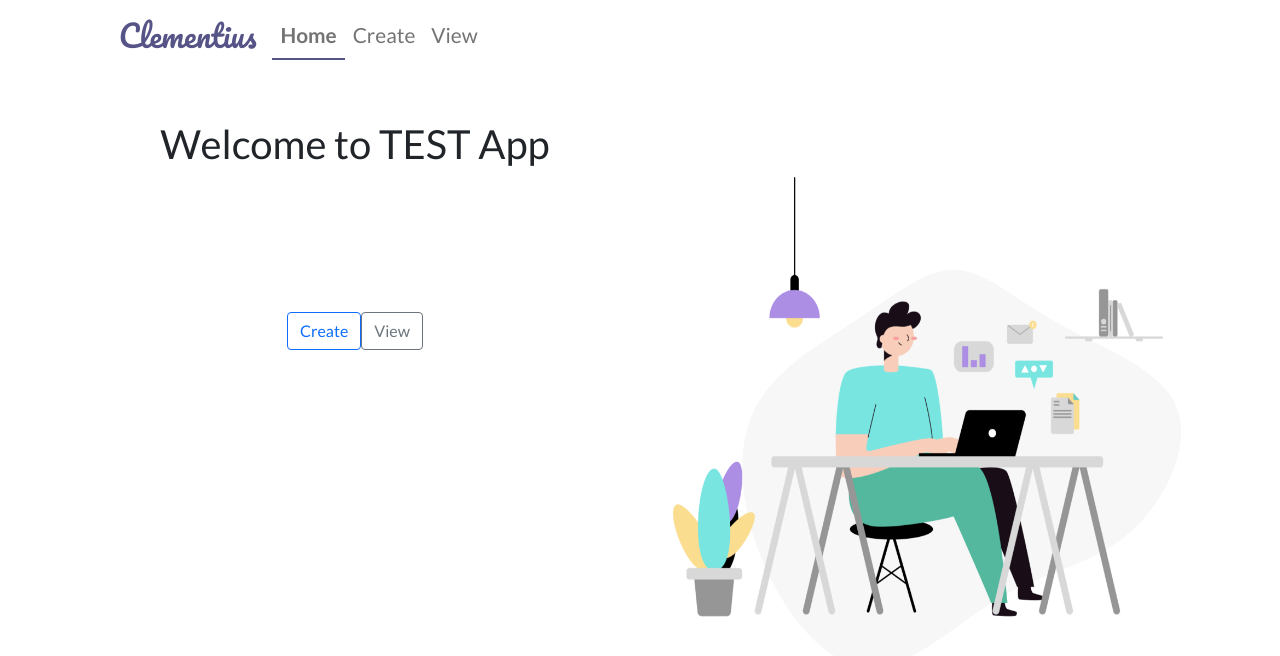
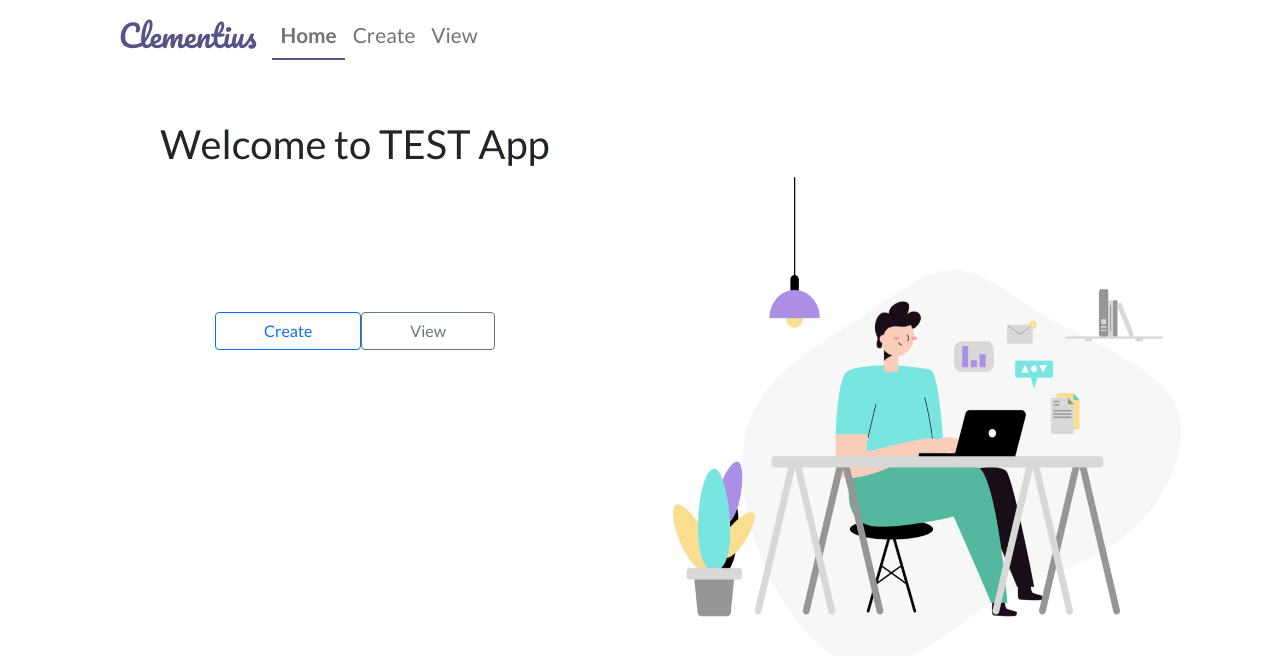
Before and after one commit to bhavleen-singh-au7/clementius_challenge, a React (Create React App) app in the folder client/: page / in a window 1280 px wide. Shown: the top 656 px of the page. Built offline with nearby package versions, Linux system fonts and the light colour scheme.

Commit message:
Landing updated

```diff
--- a/client/src/pages/Landing.jsx
+++ b/client/src/pages/Landing.jsx
@@ -9,8 +9,8 @@ const Landing = () => {
         <div className="col-lg-6 text-center my-5">
           <h1 className="mb-5">Welcome to TEST App</h1>
           <div className="py-5">
-            <Link to="/create" className="btn btn-outline-primary mr-5 my-5">Create</Link>
-            <Link to="/view" className="btn btn-outline-secondary">View</Link>
+            <Link to="/create" className="btn btn-outline-primary mr-5 my-5 px-5">Create</Link>
+            <Link to="/view" className="btn btn-outline-secondary px-5">View</Link>
           </div>
 
         </div>
```
